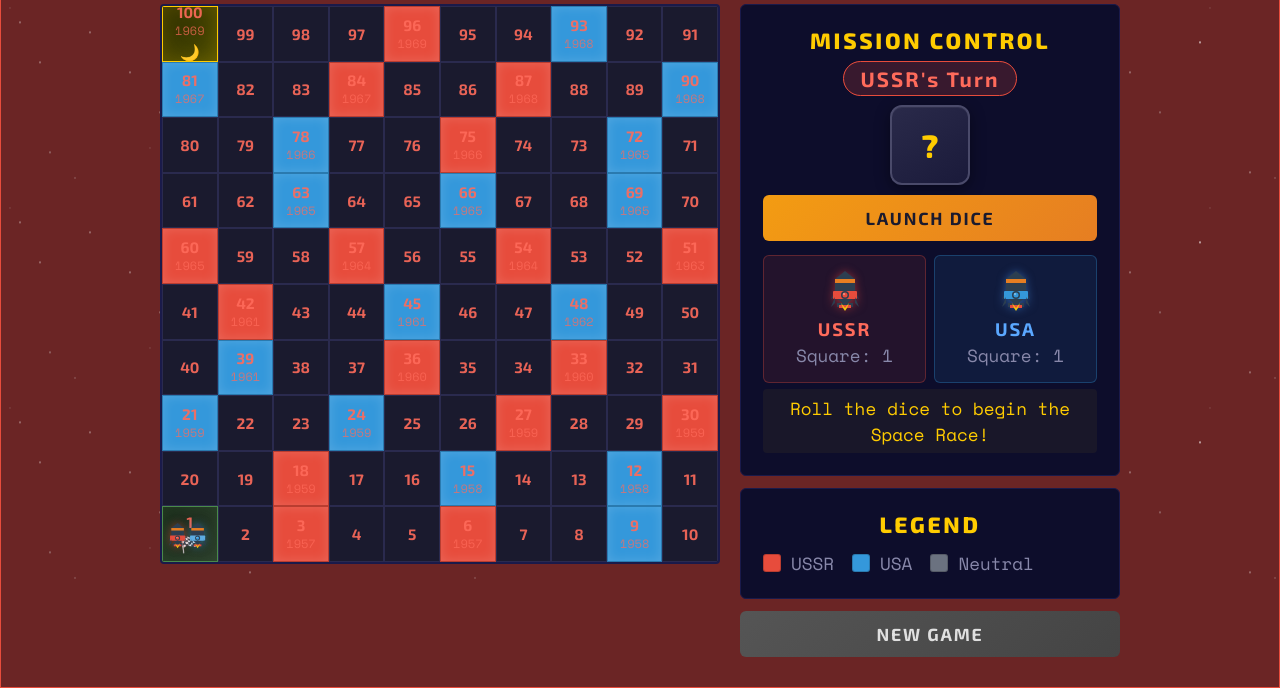
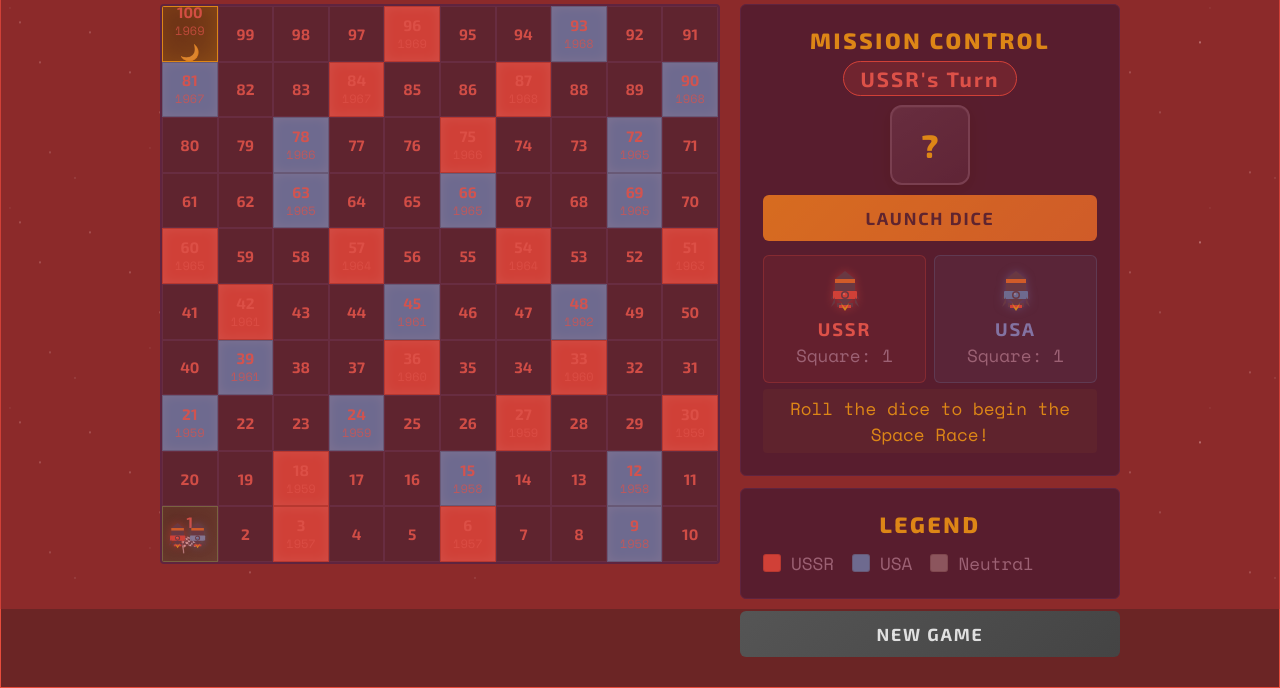
Before and after one commit to CryptoWombat/SR-SNL, a website: page index.html in a window 1280 px wide. Shown: the part 191-879 px from the top of the page. Drawn offline with nearby package versions, Linux system fonts and the light colour scheme; no server answers.

Commit message:
Fix turn background: overlay + body class, visible red/blue from load

```diff
--- a/index.html
+++ b/index.html
@@ -9,9 +9,10 @@
   <link href="https://fonts.googleapis.com/css2?family=Exo+2:wght@400;600;700;800&family=Space+Mono:wght@400;700&display=swap" rel="stylesheet">
   <link rel="stylesheet" href="style.css?v=7">
 </head>
-<body>
+<body class="turn-ussr">
   <div id="stars"></div>
   <div id="stars2"></div>
+  <div id="turn-tint" aria-hidden="true"></div>
 
   <header>
     <h1>SPACE RACE <span class="heading-sub">- Rockets and Meteors</span></h1>
--- a/style.css
+++ b/style.css
@@ -46,6 +46,24 @@ body.turn-ussr {
 
 body.turn-usa {
   background: #25256b;
+}
+
+#turn-tint {
+  position: fixed;
+  inset: 0;
+  width: 100%;
+  height: 100%;
+  pointer-events: none;
+  z-index: 50;
+  transition: background 0.4s ease;
+}
+
+body.turn-ussr #turn-tint {
+  background: rgba(180, 50, 50, 0.45);
+}
+
+body.turn-usa #turn-tint {
+  background: rgba(50, 80, 180, 0.45);
 }
 
 /* Starfield backgrounds */
```
